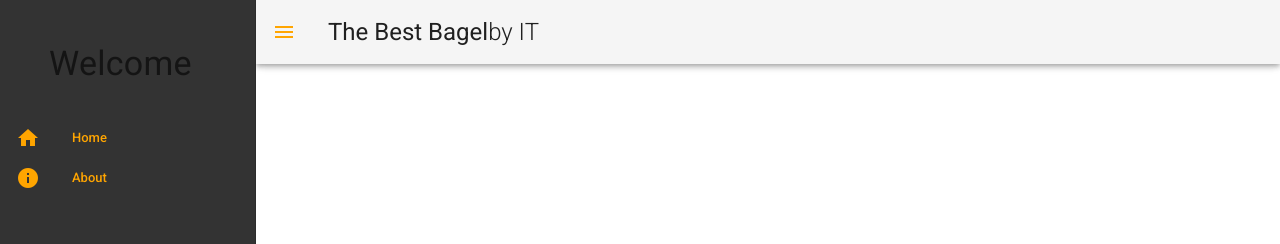
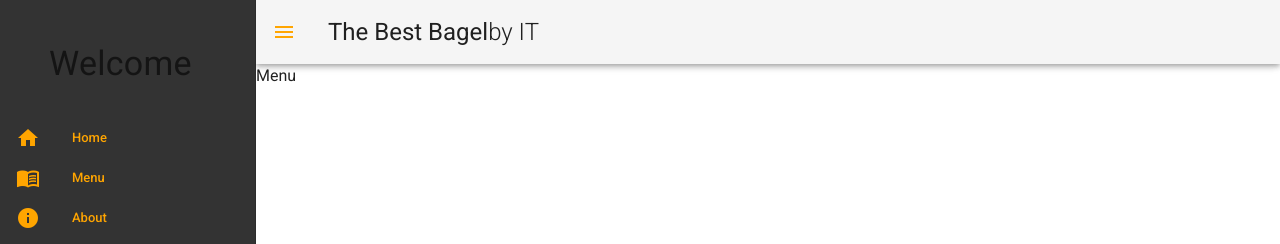
Before and after one commit to KickButtowski80/bagelshop, a Vue app: page /menu in a window 1280 px wide. Shown: the top 244 px of the page. Built offline with nearby package versions, Linux system fonts and the light colour scheme.

Commit message:
created menu component for choosing stuff to buy

```diff
--- a/src/components/DrawerMenu.vue
+++ b/src/components/DrawerMenu.vue
@@ -19,7 +19,6 @@
         </v-list-item-group>
       </v-list>
     </v-navigation-drawer>
-
     <v-app-bar app>
       <v-app-bar-nav-icon @click.stop="drawer = !drawer" />
       <v-toolbar-title class="headline">
@@ -40,13 +39,13 @@ export default {
     drawer: null,
     items: [
       { text: "Home", icon: "home", link: "/" },
+      { text: "Menu", icon: "menu_book", link: "/menu" },
       { text: "About", icon: "info", link: "/about" }
     ]
   })
 };
 </script>
 <style lang="scss" scoped>
-
 .v-list--dense .v-subheader {
   padding: 55px 49px;
 }
--- a/src/router/index.js
+++ b/src/router/index.js
@@ -1,6 +1,7 @@
 import Vue from 'vue'
 import VueRouter from 'vue-router'
 import Home from '../views/Home.vue'
+import Menu from '../views/Menu.vue'
 
 Vue.use(VueRouter)
 
@@ -9,6 +10,11 @@ Vue.use(VueRouter)
     path: '/',
     name: 'Home',
     component: Home
+  },
+  {
+    path: '/menu',
+    name: 'Menu',
+    component: Menu
   },
   {
     path: '/about',
--- /dev/null
+++ b/src/views/Menu.vue
@@ -0,0 +1,9 @@
+<template>
+  <div>Menu</div>
+</template>
+
+<script>
+export default {
+    name: 'Menu'
+};
+</script>
```
